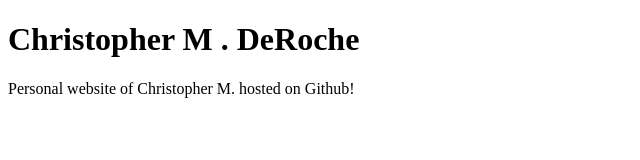
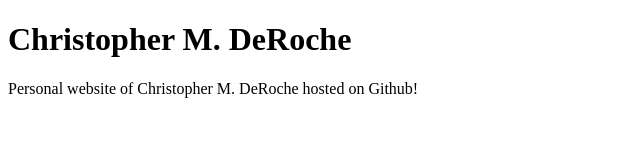
Before and after one commit to compact-disc/compact-disc.github.io, a plain HTML site: page index.html in a window 1280 px wide. Shown: the whole page, without its empty margins (0-640 px from the left). Drawn offline with Linux system fonts and the light colour scheme.

Commit message:
updated index.html

```diff
--- a/index.html
+++ b/index.html
@@ -1,7 +1,7 @@
 <!DOCTYPE html>
 <html>
 <body>
-<h1>Christopher M . DeRoche</h1>
-<p>Personal website of Christopher M. hosted on Github!</p>
+<h1>Christopher M. DeRoche</h1>
+<p>Personal website of Christopher M. DeRoche hosted on Github!</p>
 </body>
 </html>
```
